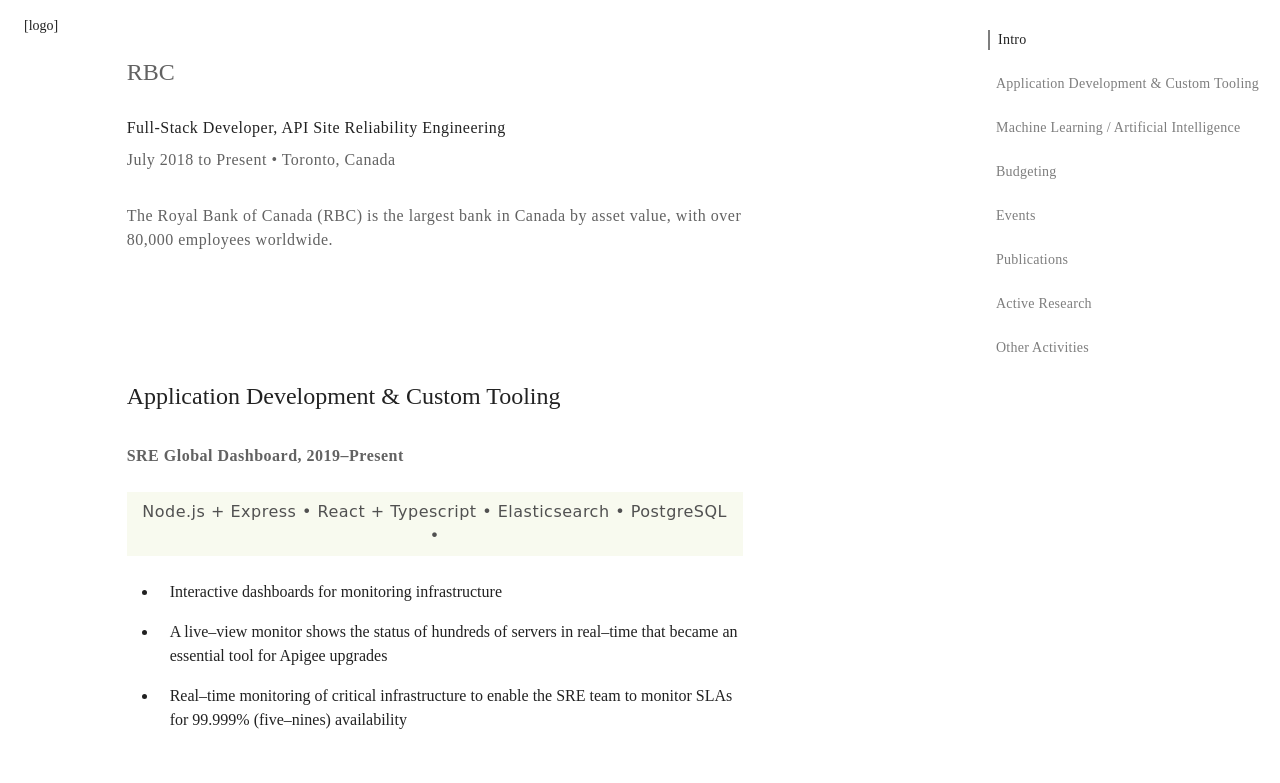
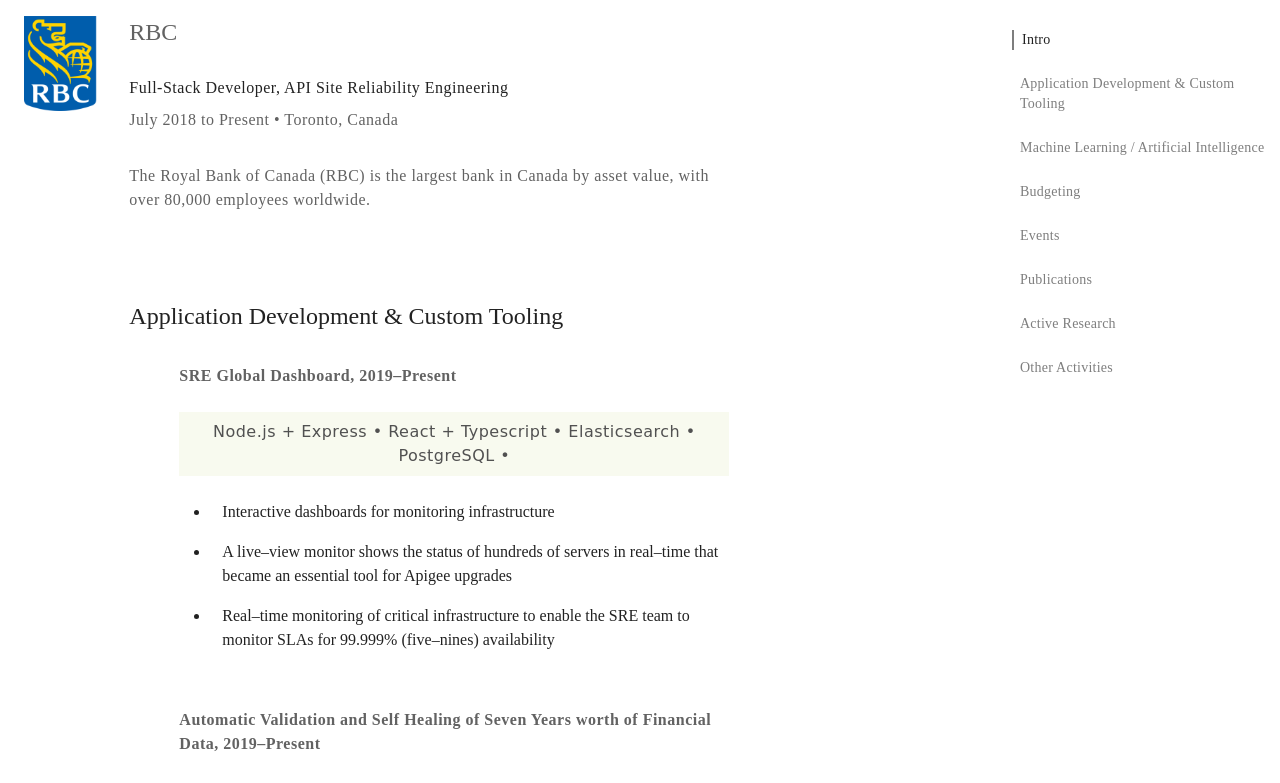
Before and after one commit to cheftechnical/simonyates, a React (Create React App) app: page /work/rbc in a window 1280 px wide. Shown: the part 120-903 px from the top of the page. Built offline with nearby package versions, Linux system fonts and the light colour scheme; a web font is replaced by a local one.

Commit message:
Fix spacing of work at rbc

```diff
--- a/src/components/Callout/index.tsx
+++ b/src/components/Callout/index.tsx
@@ -9,6 +9,7 @@ interface Props {
 
 const useStyles = makeStyles((theme) => ({
     root: {
+        marginTop: theme.spacing(24/8),
         marginBottom: theme.spacing(24/8),
         padding: theme.spacing(8/8),
         backgroundColor: color.limeWithOpacity['500']['10%'],
--- a/src/components/Section/index.tsx
+++ b/src/components/Section/index.tsx
@@ -8,14 +8,11 @@ interface Props {
 }
 
 const useStyles = makeStyles((theme) => ({
-    root: {
-        marginTop: theme.spacing(40/8)
-    },
     jumpTarget: {
         content: '',
         display: 'block',
-        height: '70px', /* fixed header height*/
-        margin: '-70px 0 0', /* negative fixed header height */
+        height: '106px', /* fixed header height*/
+        margin: '-106px 0 0', /* negative fixed header height */
     }
 }));
 
@@ -26,7 +23,7 @@ export default function Section(props: Props) {
     return (
         <div>
             <div className={classes.jumpTarget} id={id}/>
-            <section className={classes.root}>
+            <section>
                 {children}
             </section>
         </div>
--- a/src/pages/WorkAt/Rbc/index.tsx
+++ b/src/pages/WorkAt/Rbc/index.tsx
@@ -14,6 +14,8 @@ import Li from '../../../styling/ListsUnordered/Li/intex';
 import Typography from '../../../styling/Typography';
 import WorkAtSectionTitle from '../components/WorkAtSectionTitle';
 import {makeStyles} from '@material-ui/core/styles';
+import Logo from '../../../components/Logo';
+import WorkAtSubSections from '../components/WorkAtSubSections';
 
 const useStyles = makeStyles((theme) => ({
 
@@ -29,8 +31,10 @@ export default function Rbc() {
 	return (
 		<DefaultLayout title="Work at RBC" top="work">
 			<Container>
-				<Grid container>
-					<Grid item xs={1}>[logo]</Grid>
+				<Grid container spacing={4}>
+					<Grid item xs={1}>
+						<Logo brand="rbc" variant="default"/>
+					</Grid>
 					<Grid item xs={6}>
 						<Sections onChange={handleChange}>
 							<Section id="intro" name="Intro">
@@ -51,6 +55,7 @@ export default function Rbc() {
 									Application Development & Custom Tooling
 								</WorkAtSectionTitle>
 
+								<WorkAtSubSections>
 									<WorkAtProject name="SRE Global Dashboard" when="2019–Present">
 										<Callout>
 											Node.js + Express &bull;
@@ -66,7 +71,7 @@ export default function Rbc() {
 										</Ul>
 									</WorkAtProject>
 
-								<WorkAtProject name="Automatic Validation and Self Healing of Seven Years worth of Financial Data" when="2019–Present">
+									<WorkAtProject next name="Automatic Validation and Self Healing of Seven Years worth of Financial Data" when="2019–Present">
 										<Typography group="primary" variant="body" weight="regular">
 											Before this software project began, I fought for certain architectural changes to ensure the Elasticsearch could function at scale. The project was already well underway before I got involved, so it was an uphill battle, but I prevailed. The changes I proposed increased performance and reliability and are deeply baked into the current architecture as a result.
 										</Typography>
@@ -81,6 +86,7 @@ export default function Rbc() {
 											<Li>Real–time monitoring of critical infrastructure to enable the SRE team to monitor SLAs for 99.999% (five–nines) availability </Li>
 										</Ul>
 									</WorkAtProject>
+								</WorkAtSubSections>
 							</Section>
 
 							<Section id="section-2" name="Machine Learning / Artificial Intelligence">
@@ -99,6 +105,7 @@ export default function Rbc() {
 									Budgeting
 								</WorkAtSectionTitle>
 
+								<WorkAtSubSections>
 									<WorkAtProject name="Cost Chargeback Model" when="2019–Present">
 										<Callout>
 											Node.js + Express • React + Typescript • Elasticsearch • PostgreSQL • [some charting library]
@@ -108,6 +115,7 @@ export default function Rbc() {
 											<Li>Developed a chatbot from scratch to answer common questions and provide answers using real-time infrastructure metrics (e.g. "Is service [x] down?" or "Whats the TPS for [thing]"</Li>
 										</Ul>
 									</WorkAtProject>
+								</WorkAtSubSections>
 							</Section>
 
 							<Section id="section-4" name="Events">
--- a/src/pages/WorkAt/components/WorkAtDescription.tsx
+++ b/src/pages/WorkAt/components/WorkAtDescription.tsx
@@ -12,7 +12,7 @@ const useStyles = makeStyles((theme) => ({
         marginBottom: theme.spacing(8/8)
     },
     description: {
-        marginBottom: theme.spacing(88/8),
+        marginBottom: theme.spacing((88-68)/8), // 68 is margin top of section titles
         color: color.grey['600']
     }
 }));
--- a/src/pages/WorkAt/components/WorkAtProject.tsx
+++ b/src/pages/WorkAt/components/WorkAtProject.tsx
@@ -6,25 +6,33 @@ import {color} from '../../../styling/Color';
 interface Props {
     children?: any | any[];
     name: string;
+    next?: boolean;
     when: string;
 }
 
 const useStyles = makeStyles((theme) => ({
     root: {
-        marginBottom: theme.spacing(56/8)
+
     },
     nameAndWhen: {
         marginBottom: theme.spacing(24/8),
         color: color.grey['600']
+    },
+    next: {
+        marginTop: theme.spacing(56/8)
     }
 }));
 
 export default function WorkAtProject(props: Props) {
     const classes = useStyles();
-    const {children, name, when} = props;
+    const {children, name, next, when} = props;
+
+    const className = (next)
+        ? `${classes.root} ${classes.next}`
+        : `${classes.root}`
 
     return (
-        <div className={classes.root}>
+        <div className={className}>
             <Typography className={classes.nameAndWhen} group="primary" variant="h4" weight="semibold">{name}, {when}</Typography>
             <div>{children}</div>
         </div>
--- a/src/pages/WorkAt/components/WorkAtSectionTitle.tsx
+++ b/src/pages/WorkAt/components/WorkAtSectionTitle.tsx
@@ -8,7 +8,8 @@ interface Props {
 
 const useStyles = makeStyles((theme) => ({
 	root: {
-		marginBottom: theme.spacing(32 / 8),
+		marginTop: theme.spacing((80-12) / 8),
+		marginBottom: theme.spacing(32 / 8)
 	}
 }));
 
@@ -17,8 +18,10 @@ export default function WorkAtSectionTitle(props: Props) {
 	const {children} = props;
 
 	return (
-		<Typography className={classes.root} group="primary" variant="h3" weight="regular">
-			{children}
-		</Typography>
+		<div className={classes.root}>
+			<Typography className={classes.root} group="primary" variant="h3" weight="regular">
+				{children}
+			</Typography>
+		</div>
 	);
 };
--- /dev/null
+++ b/src/pages/WorkAt/components/WorkAtSubSections.tsx
@@ -0,0 +1,19 @@
+import * as React from 'react';
+import {Grid} from '@material-ui/core';
+
+interface Props {
+	children?: any;
+}
+
+export default function WorkAtSubSections(props: Props) {
+	const {children} = props;
+
+	return (
+		<Grid container>
+			<Grid item xs={1}/>
+			<Grid item xs={11}>
+				{children}
+			</Grid>
+		</Grid>
+	);
+};
```
Lines whose indentation alone changed are shown as unchanged.
